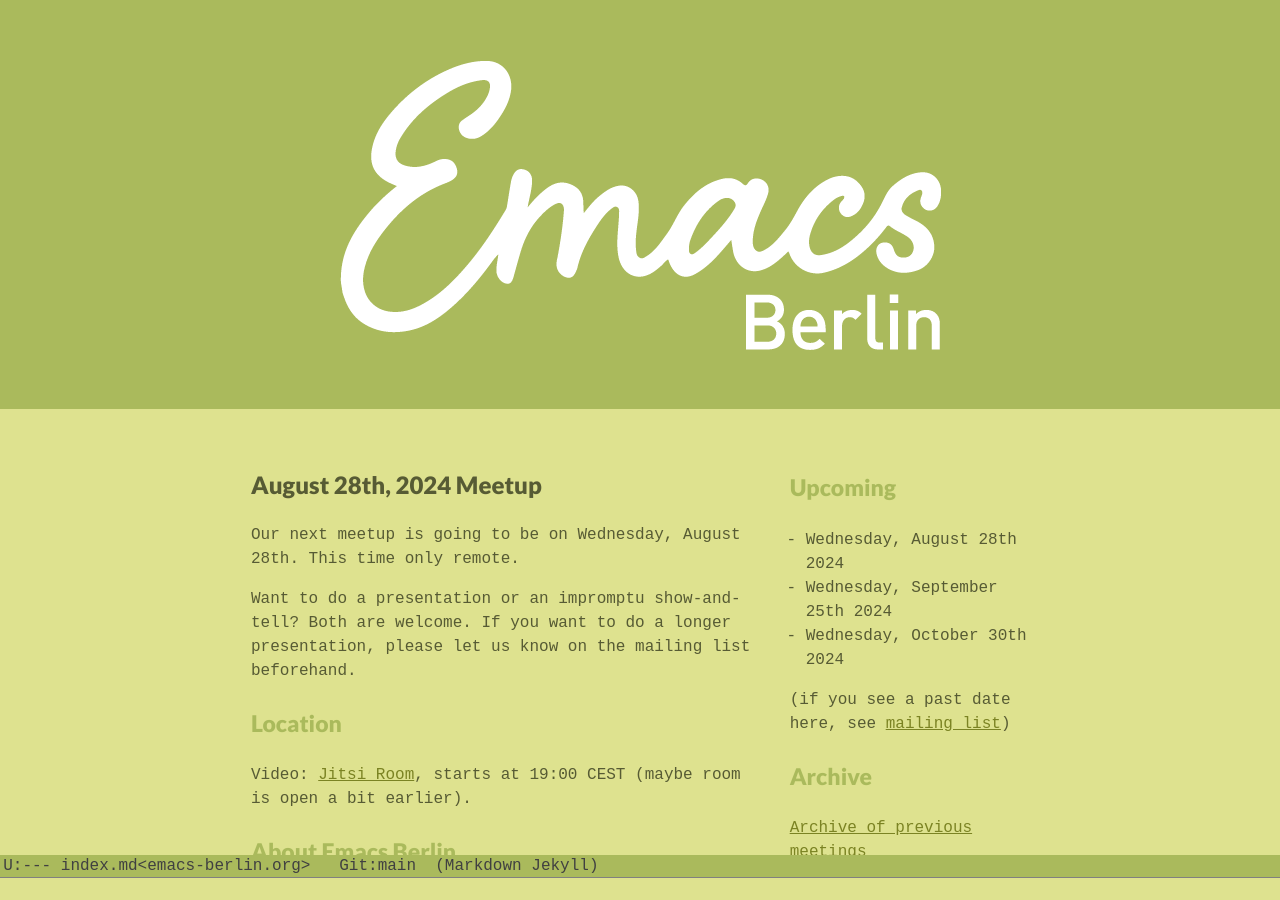
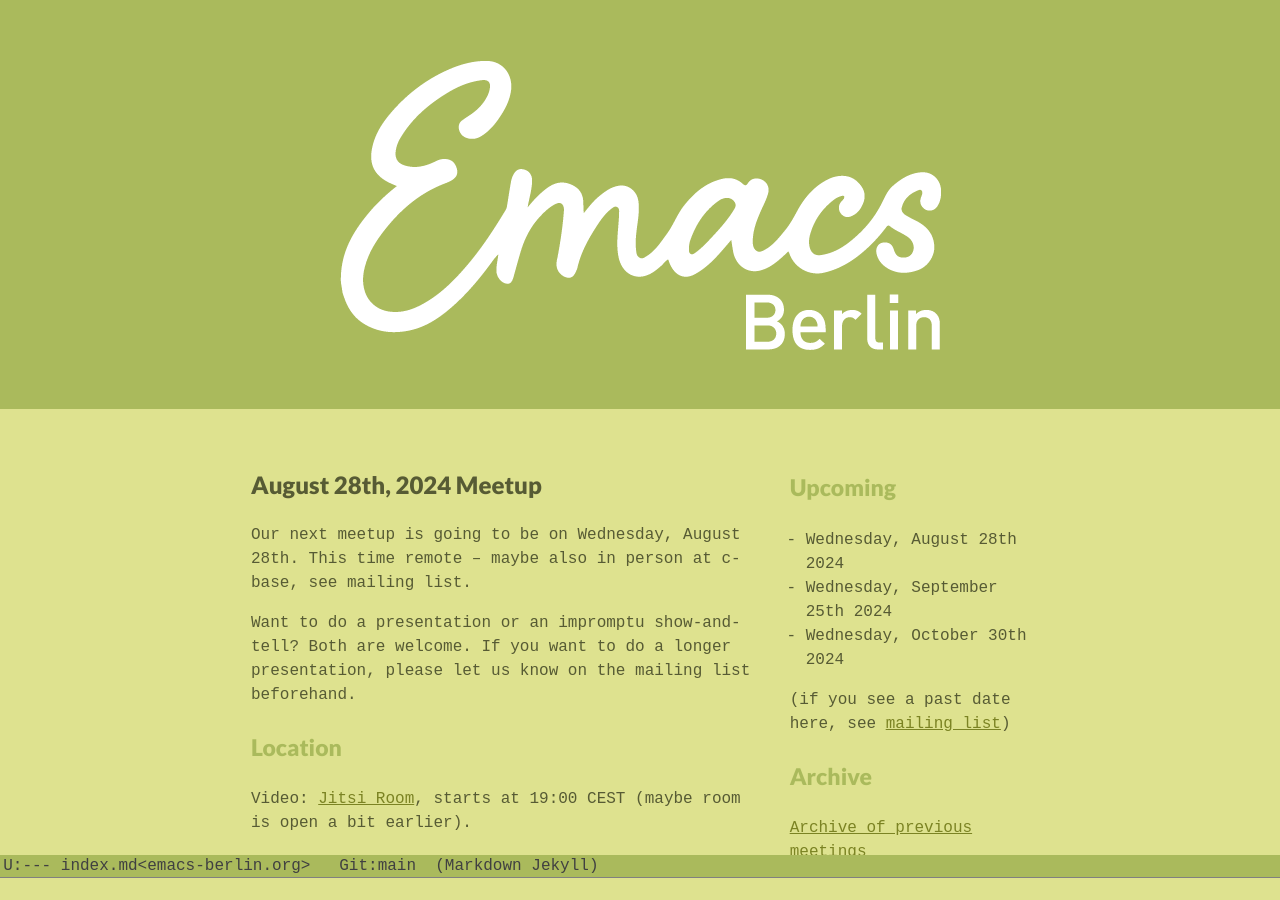
Before and after one commit to emacs-berlin/emacs-berlin.org, a Jekyll site: the page built from index.md, in a window 1280 px wide and 900 px high. Built offline with Jekyll 4.4.1, drawn with Linux system fonts in a browser that asks for light colours.

Commit message:
Maybe in person.

```diff
--- a/index.md
+++ b/index.md
@@ -17,7 +17,7 @@
 # August 28th, 2024 Meetup
 
 Our next meetup is going to be on Wednesday, August 28th. This time
-only remote.
+remote – maybe also in person at c-base, see mailing list.
 
 Want to do a presentation or an impromptu show-and-tell? Both are
 welcome. If you want to do a longer presentation, please let us know
```
